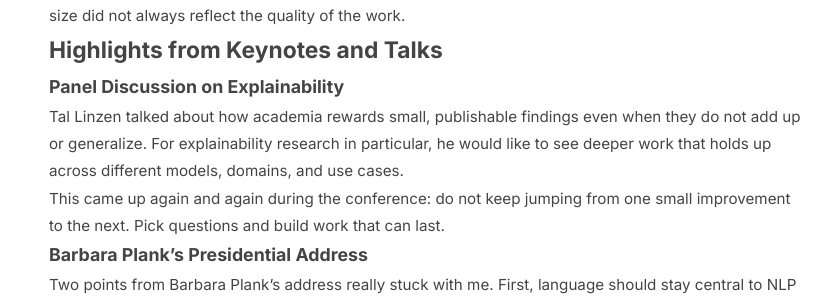
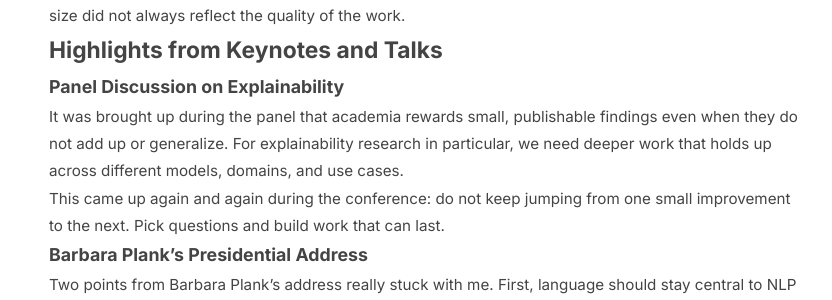
Before and after one commit to ardakdemir/ardakdemir.github.io, a Jekyll site: the page built from _posts/2026-07-12-acl-2026-takeaways.md, in a window 1280 px wide and 900 px high, scrolled down 919 px. Shown: the part 153-453 px from the top of the window, without its empty margins (215-1047 px from the left). Built offline with Jekyll 4.4.1, drawn with Linux system fonts in a browser that asks for light colours.

Commit message:
fix: improve ACL post preview
Add a useful blog-list excerpt and make the explainability takeaway less personally attributed.

Co-authored-by: Cursor <cursoragent@cursor.com>

```diff
--- a/_posts/2026-07-12-acl-2026-takeaways.md
+++ b/_posts/2026-07-12-acl-2026-takeaways.md
@@ -2,6 +2,7 @@
 layout: post
 title: "My Takeaways from ACL 2026"
 description: "The talks, papers, and conversations that stayed with me after ACL 2026."
+excerpt: "A few thoughts on the talks, papers, and bigger questions that stayed with me after ACL 2026."
 categories: [blog]
 ---
 
@@ -26,7 +27,7 @@ At the same time, I came back very inspired. I met researchers working on all ki
 
 ### Panel Discussion on Explainability
 
-Tal Linzen talked about how academia rewards small, publishable findings even when they do not add up or generalize. For explainability research in particular, he would like to see deeper work that holds up across different models, domains, and use cases.
+It was brought up during the panel that academia rewards small, publishable findings even when they do not add up or generalize. For explainability research in particular, we need deeper work that holds up across different models, domains, and use cases.
 
 This came up again and again during the conference: do not keep jumping from one small improvement to the next. Pick questions and build work that can last.
 
```
Also changed, not shown: _drafts/acl-2026-takeaways.md (+2 -2 lines).
